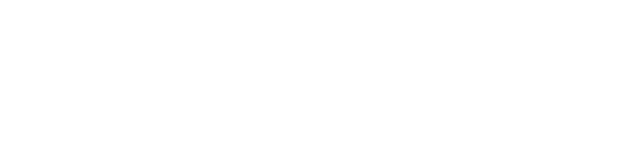
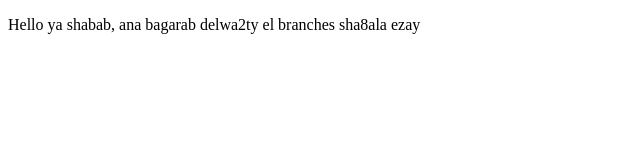
Before and after one commit to YousefOwilii/VSCode, a plain HTML site: page Madgamer's website/index.html in a window 1280 px wide. Shown: the whole page, without its empty margins (0-640 px from the left). Drawn offline with Linux system fonts and the light colour scheme.

Commit message:
El commit el tanya yousef's branch

```diff
--- a/Madgamer's website/index.html
+++ b/Madgamer's website/index.html
@@ -6,6 +6,6 @@
     <title>Document</title>
 </head>
 <body>
-
+    <p>Hello ya shabab, ana bagarab delwa2ty el branches sha8ala ezay</p>
 </body>
 </html>
```
